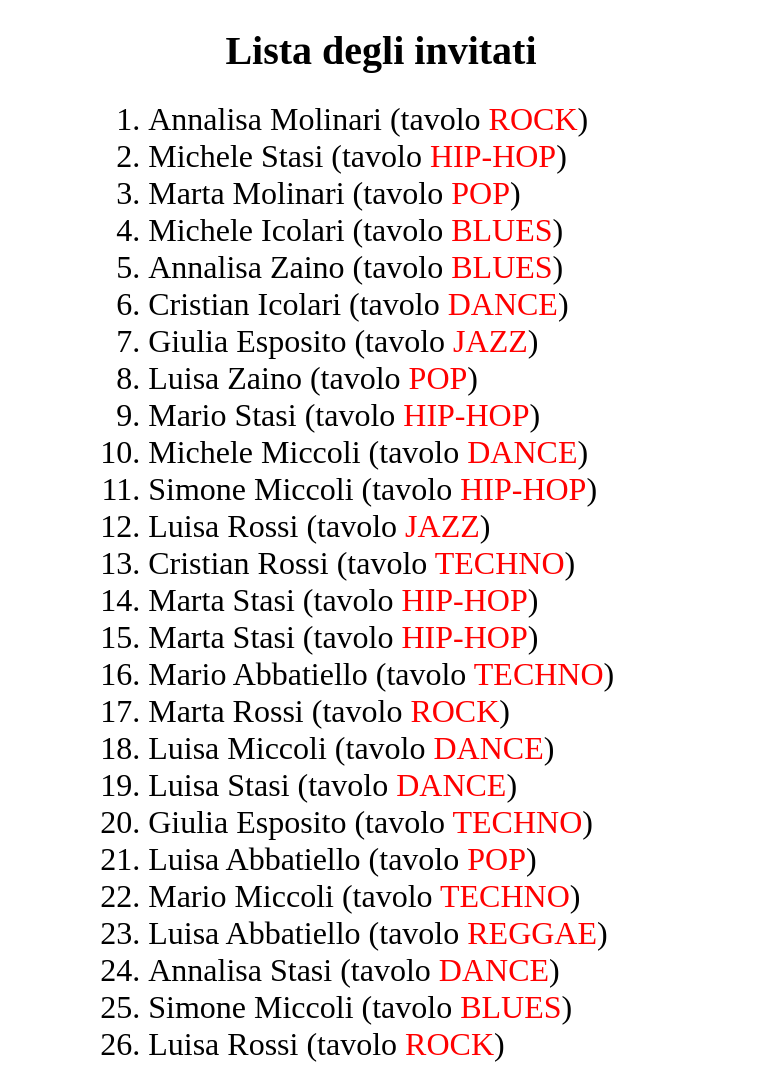
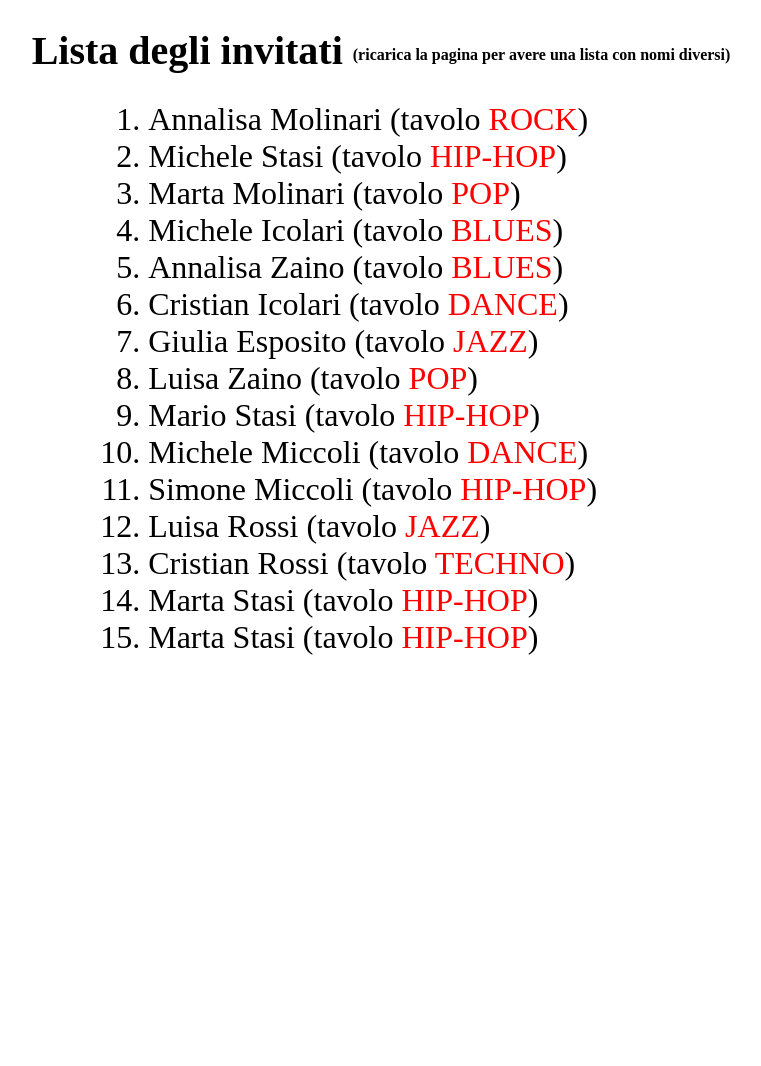
Before and after one commit to simoneluca00/js-jsnacks-blocco-2, a plain HTML site: page JSnack2/index.html in a window 1280 px wide. Shown: the top 1066 px of the page, without its empty margins (259-1020 px from the left). After the commit the page ends 800 px from the top, so only its background shows below. Drawn offline with Linux system fonts and the light colour scheme.

Commit message:
JSnack2 modifiche

```diff
--- a/JSnack2/asset/js/main.js
+++ b/JSnack2/asset/js/main.js
@@ -1,15 +1,23 @@
 // Snack2
 // Generatore di “nomi cognomi” casuali: il Grande Gatsby ha  una lista di nomi e una lista di cognomi, e da queste vuole generare una falsa lista di invitati con nome e cognome.
-let nome = [ "Marta", "Cristian", "Simone", "Luisa", "Mario", "Giulia", "Michele", "Annalisa"];
-let cognome = [ "Rossi", "Zaino", "Esposito", "Icolari", "Molinari", "Miccoli", "Stasi", "Abbatiello"];
-let tavolo = ["ROCK", "POP", "JAZZ", "BLUES", "DANCE", "TECHNO", "HIP-HOP", "REGGAE"]
+const nome = [ "Marta", "Cristian", "Simone", "Luisa", "Mario", "Giulia", "Michele", "Annalisa"];
+const cognome = [ "Rossi", "Zaino", "Esposito", "Icolari", "Molinari", "Miccoli", "Stasi", "Abbatiello"];
+const tavolo = ["ROCK", "POP", "JAZZ", "BLUES", "DANCE", "TECHNO", "HIP-HOP", "REGGAE"];
 
-for ( i = 0; i < 50; i++ ){
+let numeroInvitati = 15;
+
+for ( i = 0; i < numeroInvitati; i++ ){
     let nomeRandom = nome[Math.floor(Math.random()* nome.length)];
     let cognomeRandom = cognome[Math.floor(Math.random()* cognome.length)];
     let tavoloRandom = tavolo[Math.floor(Math.random()* tavolo.length)];
+    let invitati = `${nomeRandom} ${cognomeRandom} `
 
-    document.getElementById("nome_cognome").innerHTML += `<li>${nomeRandom} ${cognomeRandom} (tavolo
-        <span style="color: red">${tavoloRandom}</span>)
-        </li>`
+    document.getElementById("nome_cognome").innerHTML +=
+    `
+        <li>${invitati} (tavolo
+            <span style="color: red">${tavoloRandom}</span>)
+        </li>
+    `
 }
+
+// come escludere i nomi/cognomi già utilizzati?
--- a/JSnack2/index.html
+++ b/JSnack2/index.html
@@ -7,7 +7,10 @@
     <title>JSnack2</title>
 </head>
 <body>
-    <h1 style="font-size: 2.5em; text-align: center;">Lista degli invitati</h1>
+    <h1 style="font-size: 2.5em; text-align: center;">
+        Lista degli invitati
+        <span style="font-size: initial; vertical-align: middle;">(ricarica la pagina per avere una lista con nomi diversi)</span>
+    </h1>
     <ol id="nome_cognome" style=" font-size: 2em; width: 40%; margin: 0 auto;"></ol>
 
     <script type="text/javascript" src="./asset/js/main.js"></script>
```
